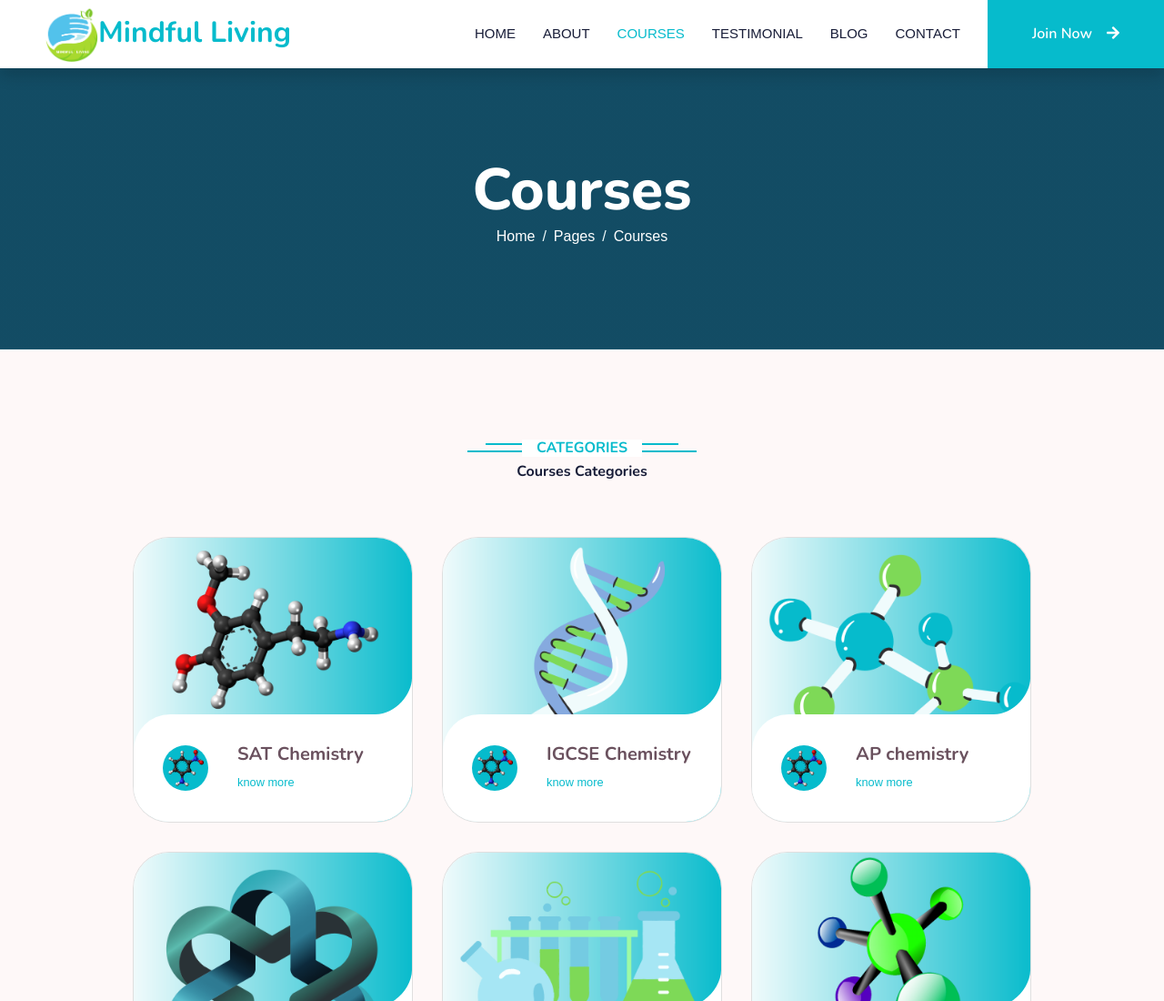
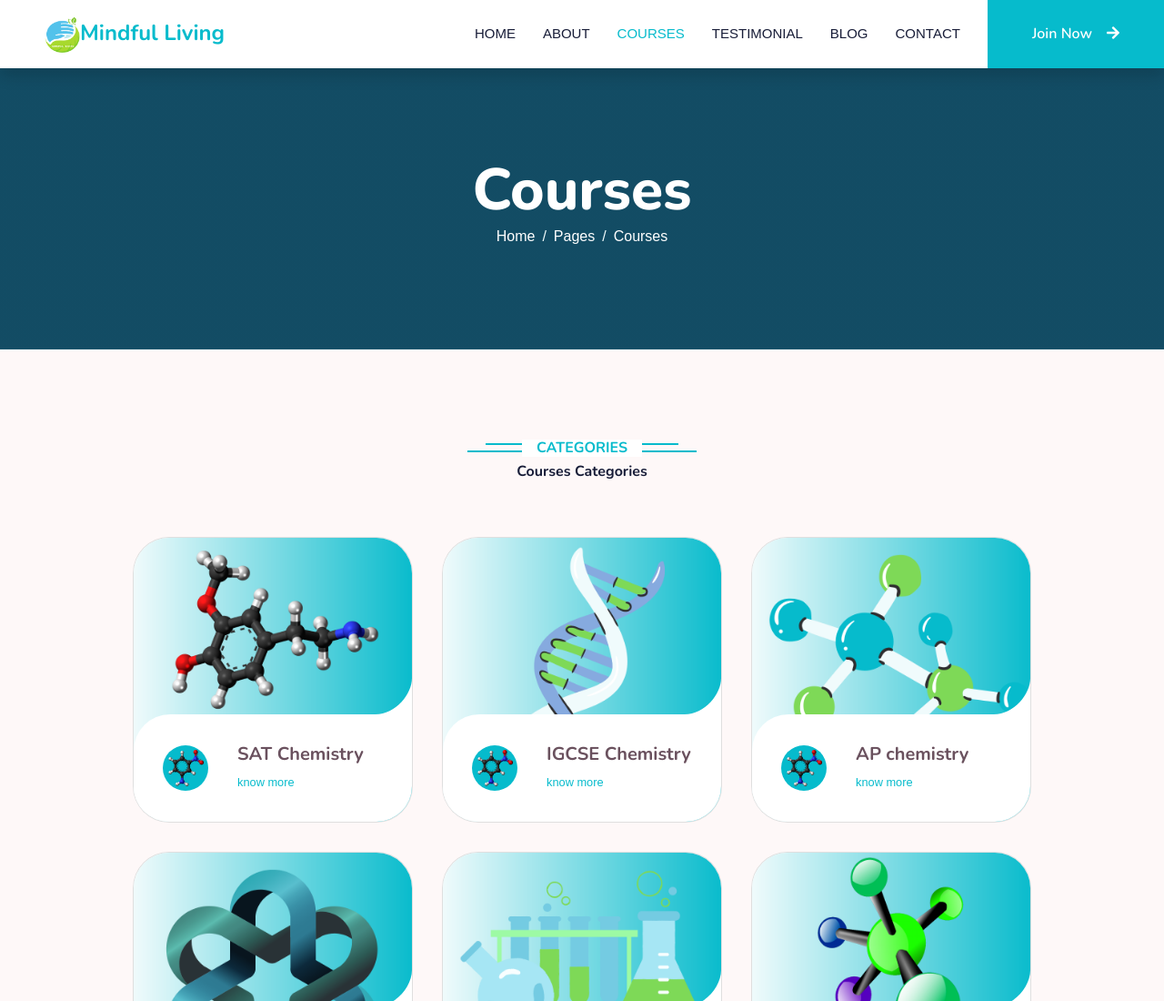
Before and after one commit to DeepaRaj123/Sustainable_Coaching, a plain HTML site: page courses.html in a window 1280 px wide. Shown: the top 1100 px of the page at 91% size. Drawn offline with nearby package versions, Linux system fonts and the light colour scheme.

Commit message:
Update courses.html

```diff
--- a/courses.html
+++ b/courses.html
@@ -43,8 +43,8 @@
 
     <!-- Navbar Start -->
     <nav class="navbar navbar-expand-lg bg-white navbar-light shadow sticky-top p-0">
-        <a href="index.html" class="navbar-brand d-flex align-items-center px-4 px-lg-5">
-          <h2 class="m-0 text-primary"><img src="img/logo.png" width="60" height="60"></img>Mindful Living</h2>
+            <a href="index.html" class="navbar-brand d-flex align-items-center px-4 px-lg-5">
+            <h2 style="font-size: x-large" class="m-0 text-primary"><img src="img/logo.png" width="40" height="40"></img>Mindful Living</h2>
         </a>
         <button type="button" class="navbar-toggler me-4" data-bs-toggle="collapse" data-bs-target="#navbarCollapse">
             <span class="navbar-toggler-icon"></span>
```
